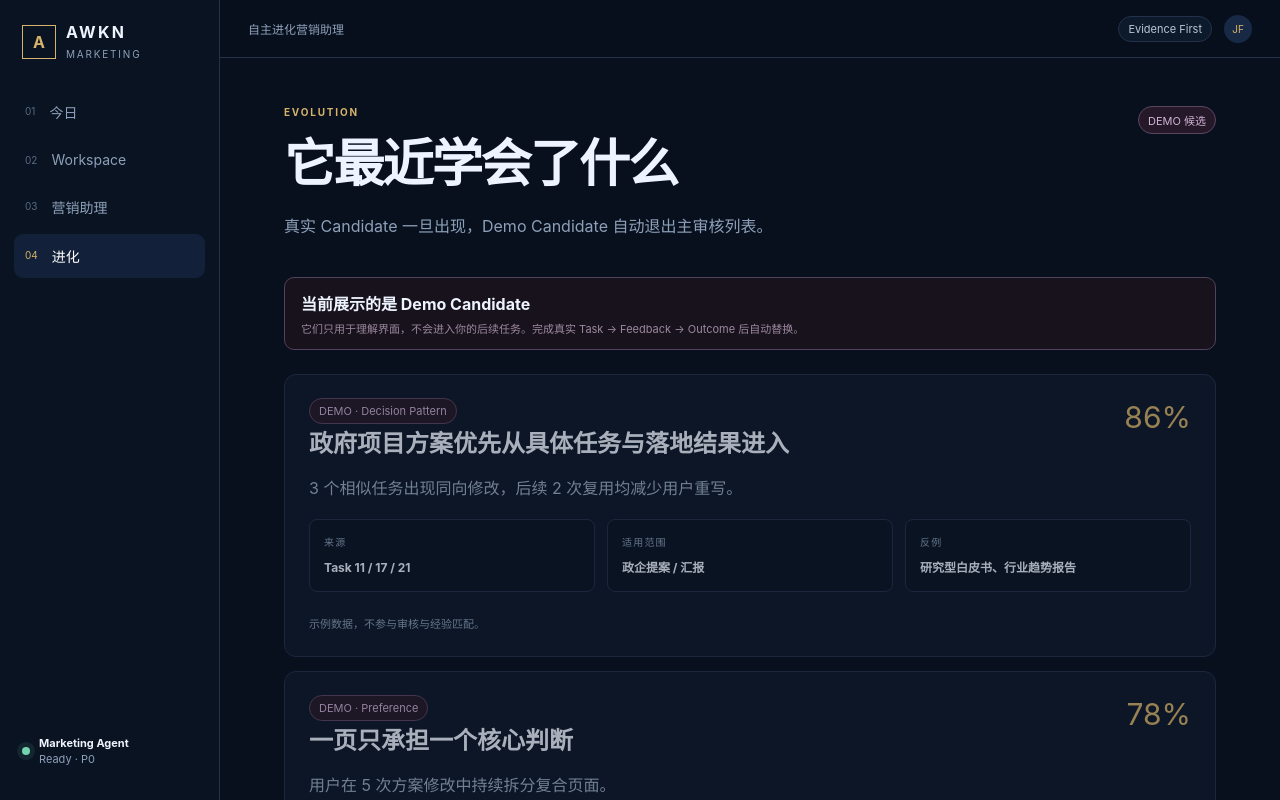
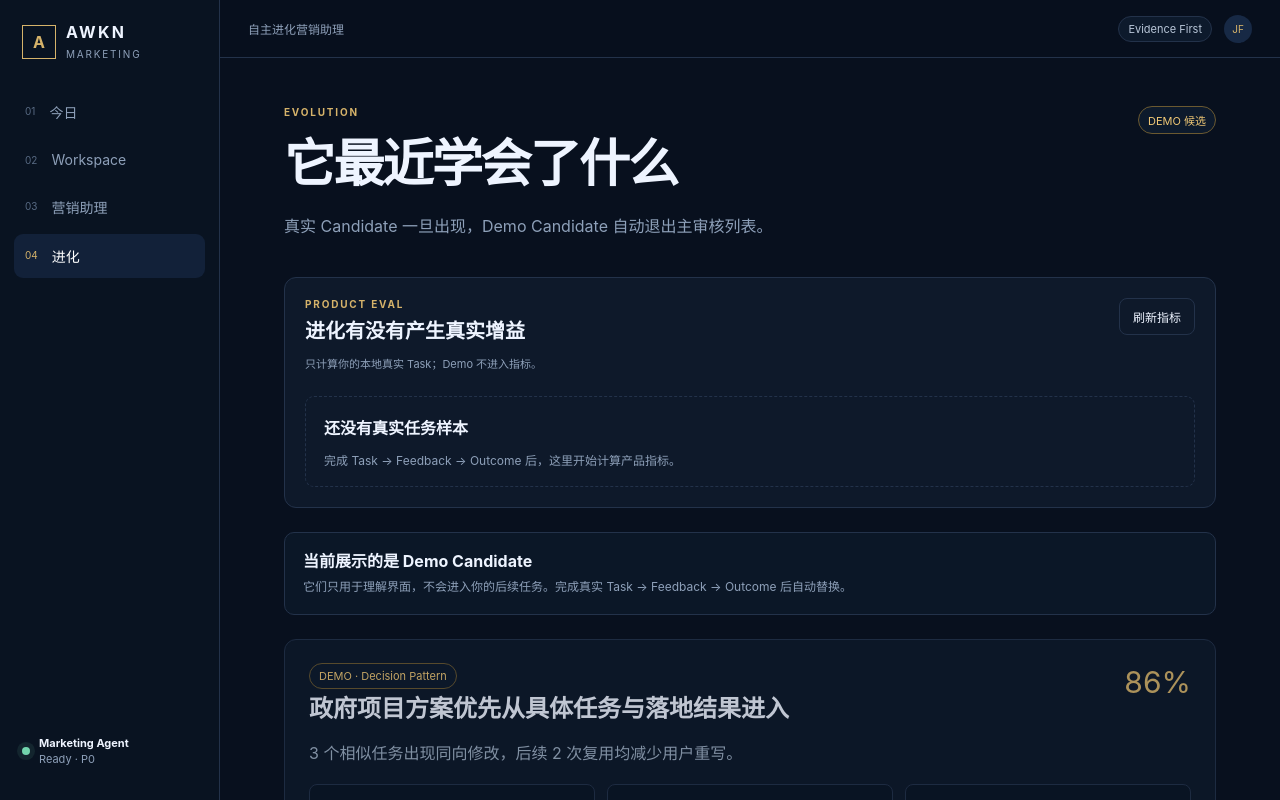
Before and after one commit to AWKN-Lab/marketing, a Next.js app: page /evolution in a window 1280 px wide. Shown: the top 800 px of the page. Built offline with nearby package versions, Linux system fonts and the light colour scheme.

Commit message:
feat: add P0 evolution product metrics

```diff
--- /dev/null
+++ b/components/evolution-metrics.tsx
@@ -0,0 +1,61 @@
+"use client";
+
+import { useEffect, useMemo, useState } from "react";
+import { buildP0Metrics, countLineDiff, type EvalTaskSample } from "@/lib/eval";
+import { LOCAL_TASKS_KEY } from "@/lib/task-store";
+import type { MarketingTask } from "@/lib/types";
+import { usePersistedState } from "@/lib/use-persisted-state";
+
+function readLocal(key: string) {
+  try {
+    const value = window.localStorage.getItem(key);
+    return value ? JSON.parse(value) : null;
+  } catch {
+    return null;
+  }
+}
+
+function pct(value: number) {
+  return `${Math.round(value * 100)}%`;
+}
+
+export function EvolutionMetrics() {
+  const [tasks] = usePersistedState<MarketingTask[]>(LOCAL_TASKS_KEY, []);
+  const [samples, setSamples] = useState<EvalTaskSample[]>([]);
+  const [revision, setRevision] = useState(0);
+
+  useEffect(() => {
+    setSamples(tasks.map((task) => {
+      const finalText = readLocal(`marketing:${task.id}:artifact`) ?? task.artifact.userFinal;
+      const feedback = readLocal(`marketing:${task.id}:feedback`) as string | null;
+      const outcome = readLocal(`marketing:${task.id}:outcome`) as string | null;
+      return {
+        taskId: task.id,
+        taskType: task.type,
+        feedback,
+        outcome,
+        editCount: countLineDiff(task.artifact.aiDraft, typeof finalText === "string" ? finalText : task.artifact.userFinal),
+        appliedExperienceCount: task.appliedExperiences.length,
+      };
+    }));
+  }, [tasks, revision]);
+
+  const metrics = useMemo(() => buildP0Metrics(samples), [samples]);
+  const hasEnoughData = metrics.totalTasks > 0;
+
+  return <section className="eval-panel stack-md">
+    <div className="section-title"><div><p className="eyebrow">PRODUCT EVAL</p><h2>进化有没有产生真实增益</h2><p className="muted small">只计算你的本地真实 Task；Demo 不进入指标。</p></div><button className="button ghost" onClick={() => setRevision((value) => value + 1)}>刷新指标</button></div>
+    {!hasEnoughData ? <div className="empty-eval"><strong>还没有真实任务样本</strong><p>完成 Task → Feedback → Outcome 后，这里开始计算产品指标。</p></div> : <>
+      <div className="eval-grid">
+        <div><span className="label">真实任务</span><strong>{metrics.totalTasks}</strong><small>样本量</small></div>
+        <div><span className="label">Feedback Coverage</span><strong>{pct(metrics.feedbackCoverage)}</strong><small>有明确用户判断</small></div>
+        <div><span className="label">First-pass Adoption</span><strong>{pct(metrics.firstPassAdoption)}</strong><small>反馈为“采用”</small></div>
+        <div><span className="label">Outcome Coverage</span><strong>{pct(metrics.outcomeCoverage)}</strong><small>记录真实结果</small></div>
+        <div><span className="label">Outcome Success</span><strong>{pct(metrics.outcomeSuccessRate)}</strong><small>已记录 Outcome 中的正向推进</small></div>
+        <div><span className="label">Experience Reuse</span><strong>{pct(metrics.experienceReuseRate)}</strong><small>任务使用过已审核经验</small></div>
+        <div><span className="label">Average Edit Distance</span><strong>{metrics.averageEditCount.toFixed(1)}</strong><small>行级新增 + 删除</small></div>
+      </div>
+      <div className="trend-box"><span className="label">相似任务质量增益</span>{metrics.repeatedTaskTypes.length === 0 ? <p className="muted">同一任务类型至少完成 2 个带 Feedback 的真实任务后开始判断趋势。</p> : <>{metrics.repeatedTaskTypes.map((item) => <div className="trend-row" key={item.taskType}><strong>{item.taskType}</strong><span>{item.samples} 次</span><span>编辑量 {item.firstEditCount} → {item.latestEditCount}</span><span className={item.editDelta < 0 ? "status-ok" : "muted"}>{item.editDelta < 0 ? `改善 ${Math.abs(item.editDelta)}` : item.editDelta === 0 ? "持平" : `增加 ${item.editDelta}`}</span></div>)}<p className="muted small">当前仅视为可观察信号；样本量不足时不宣称形成稳定增益。</p></>}</div>
+    </>}
+  </section>;
+}
--- a/components/evolution-review.tsx
+++ b/components/evolution-review.tsx
@@ -1,6 +1,7 @@
 "use client";
 
 import type { EvolutionCandidate } from "@/lib/types";
+import { EvolutionMetrics } from "@/components/evolution-metrics";
 import { EVOLUTION_REVIEWS_KEY, LOCAL_CANDIDATES_KEY, type LocalEvolutionCandidate } from "@/lib/evolution-store";
 import { usePersistedState } from "@/lib/use-persisted-state";
 
@@ -12,6 +13,7 @@ export function EvolutionReview({ candidates }: { candidates: EvolutionCandidate
 
   return <main className="page stack-lg">
     <header className="page-header"><div><p className="eyebrow">EVOLUTION</p><h1>它最近学会了什么</h1><p className="muted">真实 Candidate 一旦出现，Demo Candidate 自动退出主审核列表。</p></div><span className={`pill ${hasRealCandidates ? "" : "demo-badge"}`}>{hasRealCandidates ? `${allCandidates.length} 条真实候选` : "DEMO 候选"}</span></header>
+    <EvolutionMetrics />
     {hasRealCandidates ? <div className="evolution-notice"><span className="pulse"/><div><strong>这些候选来自你的真实任务</strong><p>审核后，下一次创建同类型任务时会匹配已确认经验。</p></div></div> : <div className="demo-notice"><strong>当前展示的是 Demo Candidate</strong><p>它们只用于理解界面，不会进入你的后续任务。完成真实 Task → Feedback → Outcome 后自动替换。</p></div>}
     <section className="stack-md">{allCandidates.map((candidate) => {
       const isReal = candidate.id.startsWith("local-ev-");
--- /dev/null
+++ b/lib/eval.ts
@@ -0,0 +1,53 @@
+export type EvalTaskSample = {
+  taskId: string;
+  taskType: string;
+  feedback: string | null;
+  outcome: string | null;
+  editCount: number;
+  appliedExperienceCount: number;
+};
+
+const positiveOutcomes = new Set(["项目推进", "获得反馈", "方案采用"]);
+
+export function countLineDiff(aiDraft: string, userFinal: string) {
+  const aiLines = aiDraft.split("\n").map((line) => line.trim()).filter(Boolean);
+  const finalLines = userFinal.split("\n").map((line) => line.trim()).filter(Boolean);
+  const removed = aiLines.filter((line) => !finalLines.includes(line)).length;
+  const added = finalLines.filter((line) => !aiLines.includes(line)).length;
+  return removed + added;
+}
+
+export function buildP0Metrics(samples: EvalTaskSample[]) {
+  const feedbackSamples = samples.filter((item) => item.feedback);
+  const outcomeSamples = samples.filter((item) => item.outcome);
+  const totalEdits = feedbackSamples.reduce((sum, item) => sum + item.editCount, 0);
+
+  const byType = new Map<string, EvalTaskSample[]>();
+  for (const sample of feedbackSamples) {
+    const group = byType.get(sample.taskType) ?? [];
+    group.push(sample);
+    byType.set(sample.taskType, group);
+  }
+
+  const repeated = [...byType.entries()]
+    .filter(([, group]) => group.length >= 2)
+    .map(([taskType, group]) => ({
+      taskType,
+      samples: group.length,
+      firstEditCount: group[0].editCount,
+      latestEditCount: group[group.length - 1].editCount,
+      editDelta: group[group.length - 1].editCount - group[0].editCount,
+    }));
+
+  return {
+    totalTasks: samples.length,
+    feedbackCoverage: samples.length ? feedbackSamples.length / samples.length : 0,
+    firstPassAdoption: feedbackSamples.length ? feedbackSamples.filter((item) => item.feedback === "采用").length / feedbackSamples.length : 0,
+    outcomeCoverage: samples.length ? outcomeSamples.length / samples.length : 0,
+    outcomeSuccessRate: outcomeSamples.length ? outcomeSamples.filter((item) => positiveOutcomes.has(item.outcome ?? "")).length / outcomeSamples.length : 0,
+    experienceReuseRate: samples.length ? samples.filter((item) => item.appliedExperienceCount > 0).length / samples.length : 0,
+    averageEditCount: feedbackSamples.length ? totalEdits / feedbackSamples.length : 0,
+    repeatedTaskTypes: repeated,
+    improvedTaskTypes: repeated.filter((item) => item.editDelta < 0).length,
+  };
+}
```
Also changed, not shown: scripts/p0-acceptance.ts (+13 -1 lines), app/globals.css.
